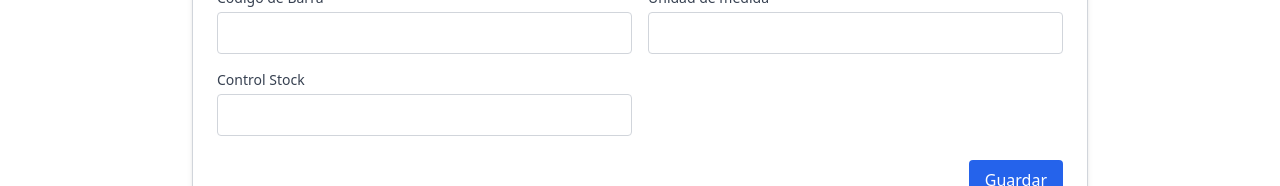
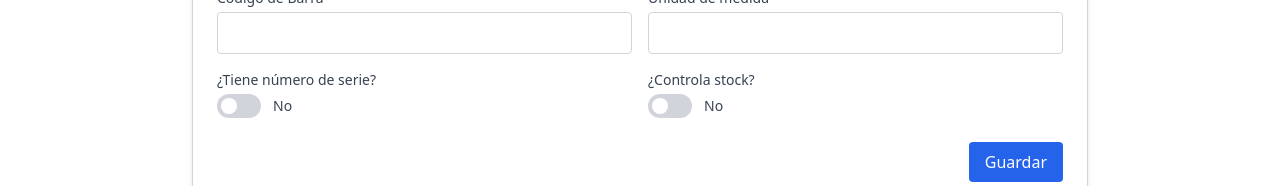
Before and after one commit to gabyreload1983/pos-front, a React (Vite) app: page /articulos/agregar in a window 1280 px wide. Shown: the part 761-947 px from the top of the page. Built offline with nearby package versions, Linux system fonts and the light colour scheme; no server answers; sample sign-in values are in the browser's storage.

Commit message:
articulos

```diff
--- a/src/features/articulos/components/FormularioArticulo.jsx
+++ b/src/features/articulos/components/FormularioArticulo.jsx
@@ -19,8 +19,6 @@ export default function FormularioArticulo({
   const [categorias, setCategorias] = useState([]);
   const [monedas, setMonedas] = useState([]);
   const [aliquotasIva, setIliquotasIva] = useState([]);
-
-  const [submitFn, setSubmitFn] = useState(() => () => {});
 
   useEffect(() => {
     if (initialData && Object.keys(initialData).length > 0) {
@@ -58,8 +56,9 @@ export default function FormularioArticulo({
       proveedor_id: null,
       codigo_barra: "",
       unidad_medida: "",
-      controla_stock: null,
-      activo: modoEdicion ? 1 : 0,
+      controla_stock: false,
+      tiene_nro_serie: false,
+      activo: 1,
     };
   }
 
@@ -73,26 +72,20 @@ export default function FormularioArticulo({
     setFormData((prev) => ({ ...prev, [name]: Number(value) }));
   };
 
-  const handleSubmit = (e) => {
+  const handleSubmit = async (e) => {
     e.preventDefault();
     const result = articuloSchema.safeParse(formData);
 
     if (!result.success) {
       setErrors(result.error.flatten().fieldErrors);
-    } else {
+      return;
+    }
+
+    try {
+      await onSubmit(result.data);
       setErrors({});
-      submitFn(result.data); // <-- aquí
       if (!modoEdicion) setFormData(getDefaultForm());
-    }
-  };
-
-  useEffect(() => {
-    if (typeof onSubmit === "function") {
-      const submitConErrores = async (data) => {
-        try {
-          await onSubmit(data);
     } catch (erroresDelBackend) {
-          // Transformar formato [{campo, mensaje}] a { campo: [mensaje] }
       const fieldErrors = {};
       erroresDelBackend.forEach((e) => {
         fieldErrors[e.campo] = [e.mensaje];
@@ -100,9 +93,6 @@ export default function FormularioArticulo({
       setErrors(fieldErrors);
     }
   };
-      setSubmitFn(() => submitConErrores);
-    }
-  }, [onSubmit]);
 
   return (
     <form
@@ -215,13 +205,88 @@ export default function FormularioArticulo({
           onChange={handleChange}
           error={errors.unidad_medida}
         />
-        <Input
-          label="Control Stock"
-          name="controla_stock"
-          value={formData.controla_stock}
-          onChange={handleChange}
-          error={errors.controla_stock}
+
+        <div>
+          <label className="block text-sm font-medium text-gray-700 dark:text-gray-300 mb-1">
+            ¿Tiene número de serie?
+          </label>
+          <div className="flex items-center gap-3 mt-1">
+            <button
+              type="button"
+              role="switch"
+              aria-checked={formData.tiene_nro_serie}
+              onClick={() =>
+                setFormData((prev) => ({
+                  ...prev,
+                  tiene_nro_serie: !prev.tiene_nro_serie,
+                  controla_stock: !prev.tiene_nro_serie
+                    ? true
+                    : prev.controla_stock,
+                }))
+              }
+              className={`relative inline-flex h-6 w-11 items-center rounded-full transition-colors ${
+                formData.tiene_nro_serie ? "bg-blue-600" : "bg-gray-300"
+              }`}
+            >
+              <span
+                className={`inline-block h-4 w-4 transform rounded-full bg-white transition-transform ${
+                  formData.tiene_nro_serie ? "translate-x-6" : "translate-x-1"
+                }`}
               />
+            </button>
+            <span className="text-sm text-gray-700 dark:text-gray-300">
+              {formData.tiene_nro_serie ? "Sí" : "No"}
+            </span>
+          </div>
+          {errors.tiene_nro_serie && (
+            <p className="text-sm text-red-600 mt-1">
+              {errors.tiene_nro_serie}
+            </p>
+          )}
+        </div>
+
+        <div>
+          <label className="block text-sm font-medium text-gray-700 dark:text-gray-300 mb-1">
+            ¿Controla stock?
+          </label>
+          <div className="flex items-center gap-3 mt-1">
+            <button
+              type="button"
+              role="switch"
+              aria-checked={formData.controla_stock}
+              disabled={formData.tiene_nro_serie}
+              onClick={() =>
+                !formData.tiene_nro_serie &&
+                setFormData((prev) => ({
+                  ...prev,
+                  controla_stock: !prev.controla_stock,
+                }))
+              }
+              className={`relative inline-flex h-6 w-11 items-center rounded-full transition-colors ${
+                formData.controla_stock ? "bg-blue-600" : "bg-gray-300"
+              } ${
+                formData.tiene_nro_serie ? "opacity-70 cursor-not-allowed" : ""
+              }`}
+            >
+              <span
+                className={`inline-block h-4 w-4 transform rounded-full bg-white transition-transform ${
+                  formData.controla_stock ? "translate-x-6" : "translate-x-1"
+                }`}
+              />
+            </button>
+            <span className="text-sm text-gray-700 dark:text-gray-300">
+              {formData.controla_stock ? "Sí" : "No"}
+            </span>
+          </div>
+          {errors.controla_stock && (
+            <p className="text-sm text-red-600 mt-1">{errors.controla_stock}</p>
+          )}
+          {formData.tiene_nro_serie && (
+            <p className="text-xs text-gray-500 mt-1 italic">
+              Obligatorio si el artículo tiene número de serie
+            </p>
+          )}
+        </div>
 
         {modoEdicion && (
           <Select
--- a/src/features/articulos/schemas/articuloSchema.js
+++ b/src/features/articulos/schemas/articuloSchema.js
@@ -3,18 +3,76 @@ import { z } from "zod";
 export const articuloSchema = z.object({
   nombre: z.string().min(1).max(100),
   descripcion: z.string().max(65535).optional().nullable(),
-  costo: z.number().min(0).max(99999999.99),
-  renta: z.number().min(0).max(999.99),
-  precio_venta: z.number().min(0).max(99999999.99),
-  iva_id: z.number().int(),
-  moneda_id: z.number().int(),
-  categoria_id: z.number().int().optional().nullable(),
-  marca_id: z.number().int().optional().nullable(),
-  proveedor_id: z.number().int().optional().nullable(),
+
+  costo: z
+    .union([z.string(), z.number()])
+    .transform(Number)
+    .refine((n) => n >= 0.1 && n <= 99999999.99, {
+      message: "Debe ser un valor numérico mayor a 0",
+    }),
+
+  renta: z
+    .union([z.string(), z.number()])
+    .transform(Number)
+    .refine((n) => n >= 0.1 && n <= 999.99, {
+      message: "Debe ser un valor válido de renta",
+    }),
+
+  precio_venta: z
+    .union([z.string(), z.number()])
+    .transform(Number)
+    .refine((n) => n >= 0.1 && n <= 99999999.99, {
+      message: "Debe ser un precio válido",
+    }),
+
+  iva_aliquota_id: z
+    .union([z.string(), z.number()])
+    .transform(Number)
+    .refine(Number.isInteger, { message: "Debe ser un número entero" }),
+
+  moneda_id: z
+    .union([z.string(), z.number()])
+    .transform(Number)
+    .refine(Number.isInteger, { message: "Debe ser un número entero" }),
+
+  categoria_id: z
+    .union([z.string(), z.number(), z.null()])
+    .transform((val) => (val === "" || val === null ? null : Number(val)))
+    .refine((val) => val === null || Number.isInteger(val), {
+      message: "ID inválido",
+    })
+    .optional(),
+
+  marca_id: z
+    .union([z.string(), z.number(), z.null()])
+    .transform((val) => (val === "" || val === null ? null : Number(val)))
+    .refine((val) => val === null || Number.isInteger(val), {
+      message: "ID inválido",
+    })
+    .optional(),
+
+  proveedor_id: z
+    .union([z.string(), z.number(), z.null()])
+    .transform((val) => (val === "" || val === null ? null : Number(val)))
+    .refine((val) => val === null || Number.isInteger(val), {
+      message: "ID inválido",
+    })
+    .optional(),
+
   codigo_barra: z.string().max(50).optional().nullable(),
   unidad_medida: z.string().max(20).optional().nullable(),
-  controla_stock: z.boolean().optional(),
-  activo: z.boolean().optional(),
+
+  controla_stock: z
+    .union([z.boolean(), z.string(), z.number()])
+    .transform((val) => val === true || val === "1" || val === 1)
+    .optional(),
+
+  tiene_nro_serie: z
+    .union([z.boolean(), z.string(), z.number()])
+    .transform((val) => val === true || val === "1" || val === 1)
+    .optional(),
+
+  activo: z.union([z.literal(1), z.literal(0)]).optional(),
 });
 
 export const updateArticuloSchema = articuloSchema.partial();
```
Lines whose indentation alone changed are shown as unchanged.
